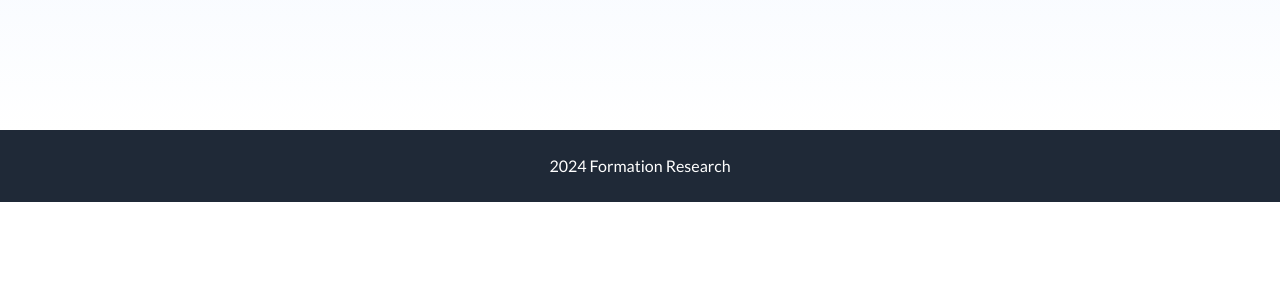
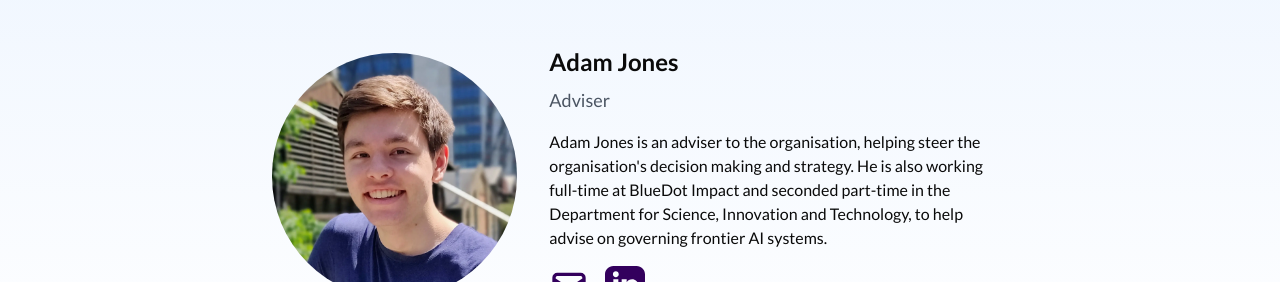
Before and after one commit to alamerton/formation-website, a Next.js app: page /team in a window 1280 px wide. Shown: the part 670-952 px from the top of the page. Before the commit the page ends 872 px from the top, so only its background shows below. Built offline with nearby package versions, Linux system fonts and the light colour scheme; a web font is replaced by a local one.

Commit message:
Updated team page and padding on new strapline

```diff
--- a/src/app/about/page.tsx
+++ b/src/app/about/page.tsx
@@ -45,6 +45,7 @@ const AboutPage = () => {
             humanity, enforcing a dystopian scenario where the AGI competently
             pursues some goal, preventing human intervention.
             <br />
+            <br />
             <strong>Example 2:</strong> a human dictator may leverage AI systems
             to improve their own lifespan and implement mass worldwide
             surveillance, leading to a long-term totalitarian regime.
@@ -57,7 +58,7 @@ const AboutPage = () => {
           </h2>
           <div>
             <p className="text-lg mb-4">Our vision is twofold:</p>
-            <ol className="list-decimal list-inside space-y-4">
+            <ol className="text-lg list-decimal list-inside space-y-4">
               <li>
                 <span className="text-lg font-semibold">
                   Minimising lock-in risks:
@@ -81,7 +82,7 @@ const AboutPage = () => {
                 </ul>
               </li>
             </ol>
-            <p className="mt-4">
+            <p className="text-lg mt-4">
               Lock-in may prevent any or all of these properties from being true
               in the future. The nature of lock-in prevents people from doing
               anything about it once it happens.
--- a/src/app/page.tsx
+++ b/src/app/page.tsx
@@ -21,7 +21,7 @@ const Main: React.FC = () => {
           <h1 className="text-4xl md:text-6xl font-serif text-white mb-4">
             Welcome to Formation
           </h1>
-          <p className="text-xl md:text-2xl text-gray-200 mb-8">
+          <p className="text-xl md:text-2xl text-gray-200 mb-8 mt-4 mr-8 ml-8">
             Formation Research aims to reduce lock-in risks by researching
             fundamental lock-in dynamics and implementing high-impact
             interventions.
--- a/src/app/team/page.tsx
+++ b/src/app/team/page.tsx
@@ -1,5 +1,6 @@
 import Image from "next/image";
 import alfieImage from "@/images/alfie.png";
+import adamImage from "@/images/adam.webp";
 import teamBanner from "@/images/team-banner.jpg";
 
 const teamMembers = [
@@ -10,6 +11,14 @@ const teamMembers = [
     image: alfieImage,
     email: "alfie.lamerton@formationresearch.com",
     linkedin: "https://www.linkedin.com/in/alfie-lamerton/",
+  },
+  {
+    name: "Adam Jones",
+    role: "Adviser",
+    bio: "Adam Jones is an adviser to the organisation, helping steer the organisation's decision making and strategy. He is also working full-time at BlueDot Impact and seconded part-time in the Department for Science, Innovation and Technology, to help advise on governing frontier AI systems.",
+    image: adamImage,
+    email: "domdomegg+adamjones.me@gmail.com",
+    linkedin: "https://www.linkedin.com/in/domdomegg/",
   },
 ];
 
```
Also changed, not shown: src/images/adam.webp (added).
